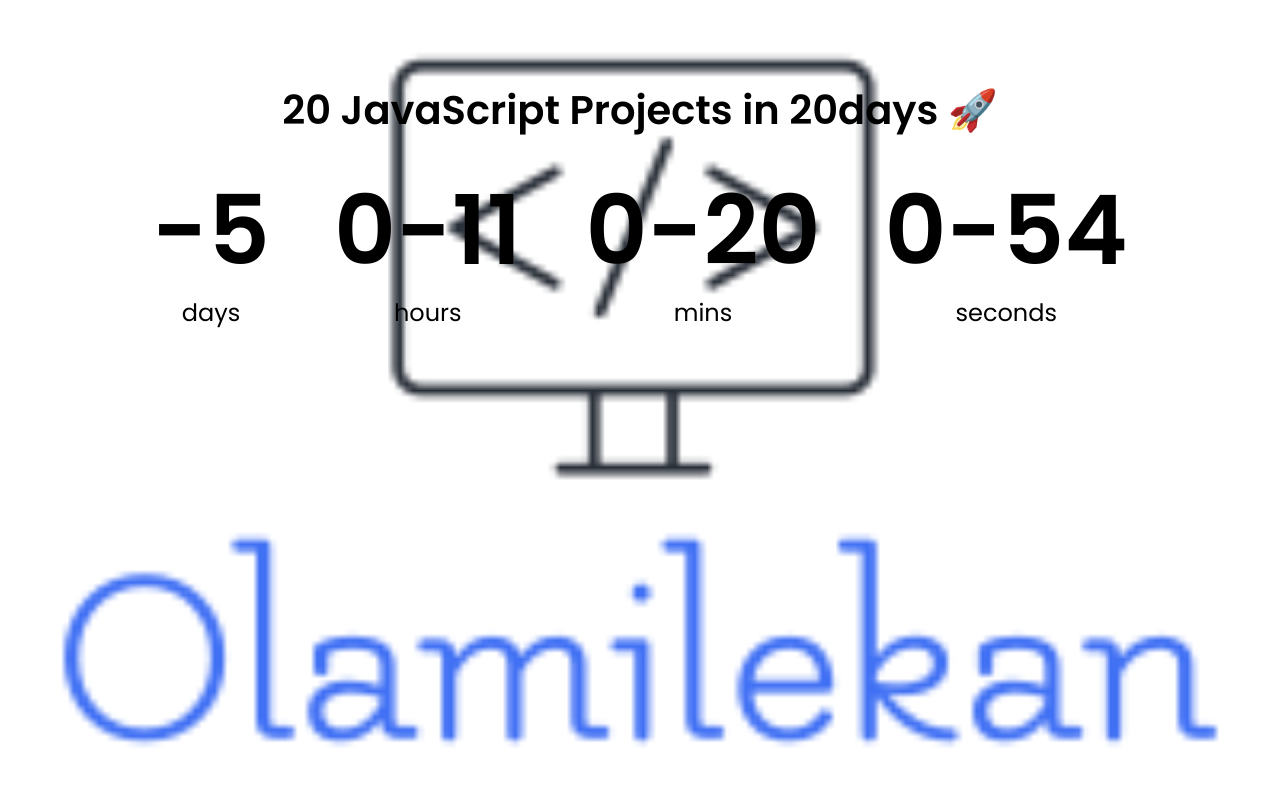
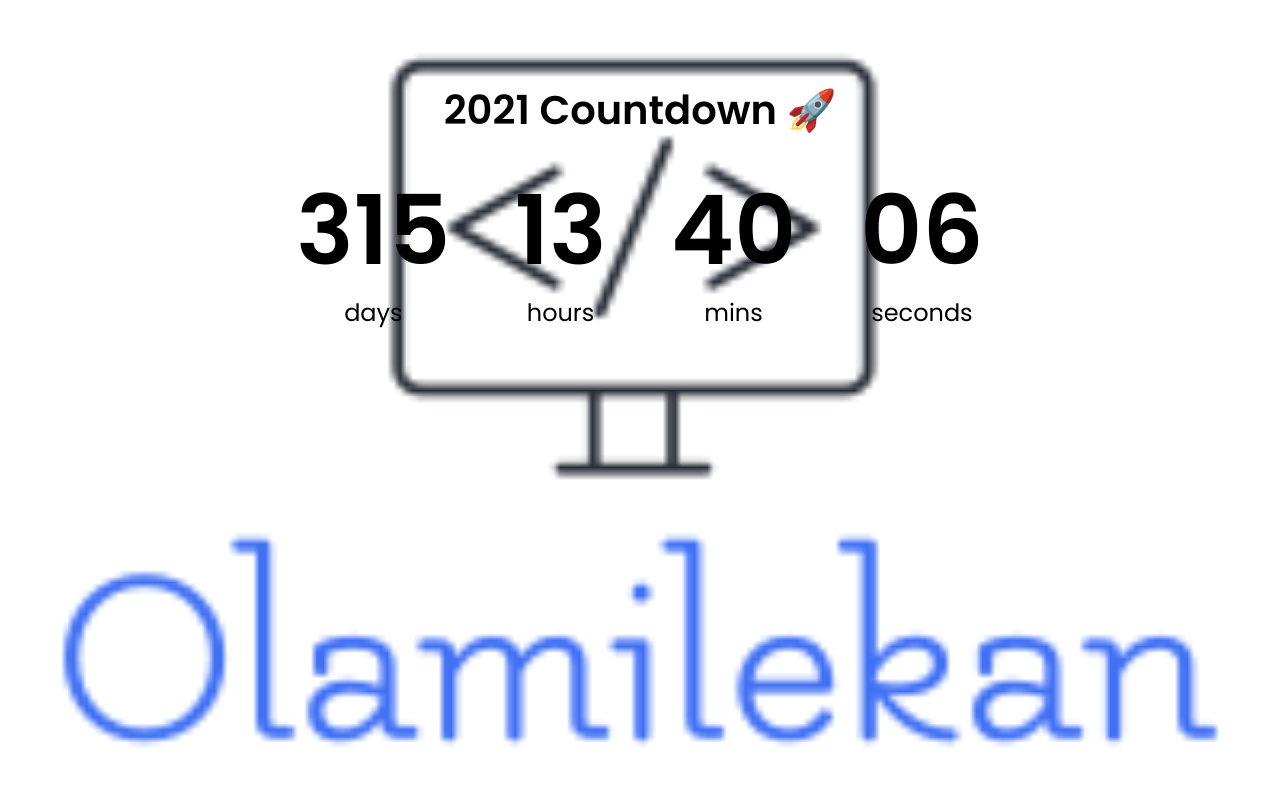
Before and after one commit to Lexitar32/Day-1-Challenge-Countdown-Timer-, a plain HTML site: page index.html in a window 1280 px wide. Drawn offline with Linux system fonts and the light colour scheme.

Commit message:
Day One Challenge Edited

```diff
--- a/index.html
+++ b/index.html
@@ -8,7 +8,7 @@
 </head>
 <body>
   <!-- Header -->
-  <h1>20 JavaScript Projects in 20days 🚀</h1>
+  <h1>2021 Countdown 🚀</h1>
 
   <div class="countdown-container">
     <div class="cl days">
--- a/main.js
+++ b/main.js
@@ -5,7 +5,7 @@ const minutesCount = document.getElementById("mins");
 const secondsCount = document.getElementById("seconds");
 
 // Get the End Date
-const endDate = "Feb 14, 2021 11:59:59";
+const endDate = "Dec 31, 2021 11:59:59";
 
 const challengeCountDown = () => {
   const challengeEndDate = new Date(endDate).getTime(); // End Date
```
